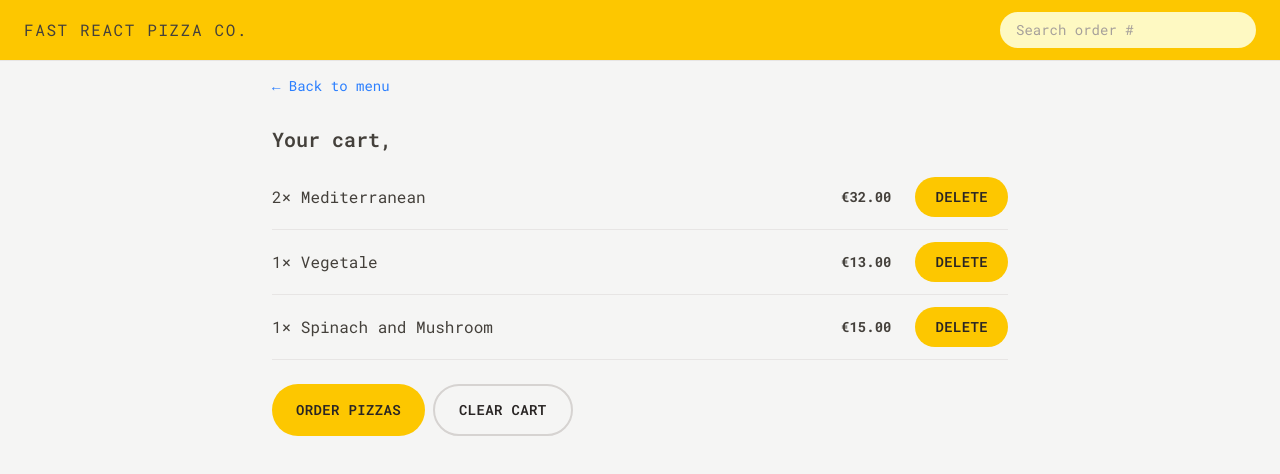
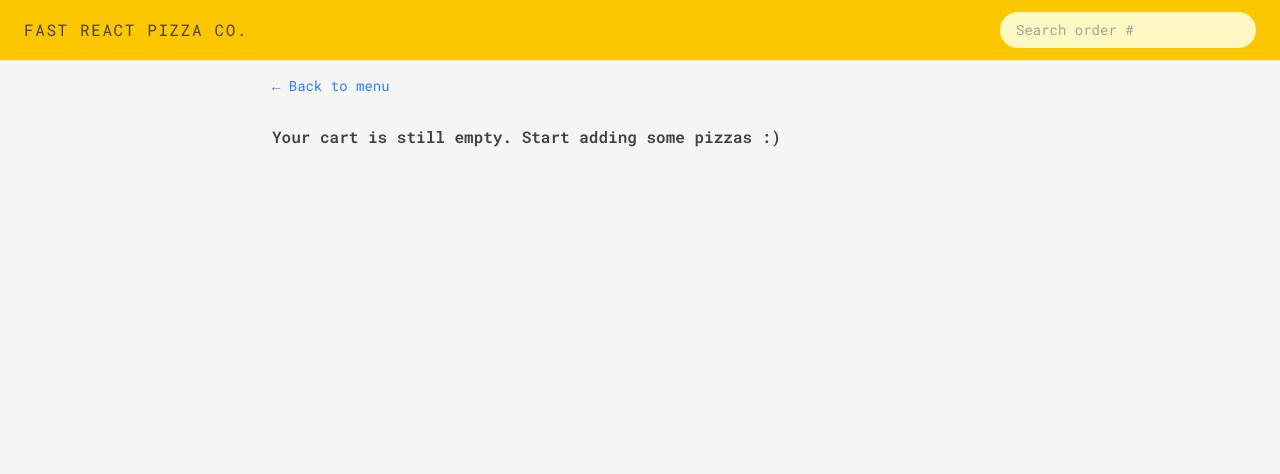
Before and after one commit to dal-gp/fast-react-pizza, a React (Vite) app: page /cart in a window 1280 px wide. Shown: the top 474 px of the page. Built offline with nearby package versions, Linux system fonts and the light colour scheme.

Commit message:
feat: wire Cart page to Redux, add clear cart, and empty cart state

```diff
--- a/src/features/cart/Cart.jsx
+++ b/src/features/cart/Cart.jsx
@@ -2,35 +2,25 @@ import { Link } from "react-router-dom";
 import LinkButton from "../../ui/LinkButton";
 import Button from "../../ui/Button";
 import CartItem from "./CartItem";
-import { useSelector } from "react-redux";
-
-const fakeCart = [
-  {
-    pizzaId: 12,
-    name: "Mediterranean",
-    quantity: 2,
-    unitPrice: 16,
-    totalPrice: 32,
-  },
-  {
-    pizzaId: 6,
-    name: "Vegetale",
-    quantity: 1,
-    unitPrice: 13,
-    totalPrice: 13,
-  },
-  {
-    pizzaId: 11,
-    name: "Spinach and Mushroom",
-    quantity: 1,
-    unitPrice: 15,
-    totalPrice: 15,
-  },
-];
+import { useDispatch, useSelector } from "react-redux";
+import { getUsername } from "../user/userSlice";
+import { clearCart, getCart } from "./cartSlice";
+import EmptyCart from "./EmptyCart";
 
 function Cart() {
-  const cart = fakeCart;
-  const username = useSelector((state) => state.user.username);
+  /**
+   * getCart selector reads state.cart.cart from Redux.
+   * Replaces the fakeCart array that was here before.
+   */
+  const cart = useSelector(getCart);
+  /**
+   * getUsername selector reads state.user.username from Redux.
+   */
+  const username = useSelector(getUsername);
+  const dispatch = useDispatch();
+
+  // Show empty state if cart has no item
+  if (!cart.length) return <EmptyCart />;
 
   return (
     <div className="px-4 py-3">
@@ -47,7 +37,13 @@ function Cart() {
         <Button type="primary" to="/order/new">
           Order pizzas
         </Button>
-        <Button type="secondary">Clear cart</Button>
+        {/**
+         * Inline dispatch - no handler function needed for a simple one-liner.
+         * clearCart() creates the action object, dispatch sends it to the store.
+         */}
+        <Button type="secondary" onClick={() => dispatch(clearCart())}>
+          Clear cart
+        </Button>
       </div>
     </div>
   );
--- a/src/features/cart/EmptyCart.jsx
+++ b/src/features/cart/EmptyCart.jsx
@@ -1,11 +1,13 @@
-import { Link } from 'react-router-dom';
+import LinkButton from "../../ui/LinkButton";
 
 function EmptyCart() {
   return (
-    <div>
-      <Link to="/menu">&larr; Back to menu</Link>
+    <div className="px-4 py-3">
+      <LinkButton to="/menu">&larr; Back to menu</LinkButton>
 
-      <p>Your cart is still empty. Start adding some pizzas :)</p>
+      <p className="mt-7 font-semibold">
+        Your cart is still empty. Start adding some pizzas :)
+      </p>
     </div>
   );
 }
--- a/src/features/cart/cartSlice.js
+++ b/src/features/cart/cartSlice.js
@@ -93,3 +93,6 @@ export const getTotalCartQuantity = (state) =>
 /** Total price of all items in the cart */
 export const getTotalCartPrice = (state) =>
   state.cart.cart.reduce((sum, item) => sum + item.totalPrice, 0);
+
+/** The raw cart array */
+export const getCart = (state) => state.cart.cart;
--- a/src/features/user/userSlice.js
+++ b/src/features/user/userSlice.js
@@ -24,7 +24,7 @@ async function fetchAddress() {
 }
 */
 const initialState = {
-  username: "", // empty unti user enters name on Homepage
+  username: "", // empty until user enters name on Homepage
 };
 
 const userSlice = createSlice({
@@ -45,3 +45,15 @@ const userSlice = createSlice({
 
 export const { updateName } = userSlice.actions; // action creators
 export default userSlice.reducer; // for configureStore
+
+/**
+ * Selectors - co-located in slice file so any component can import and reuse.
+ * Convention: prefix with 'get'.
+ *
+ * Note: state.user.username because:
+ *  state.user = the user slice (name: "user" in configureStore)
+ *  state.user.username = the username property in initialState
+ */
+
+/** The username */
+export const getUsername = (state) => state.user.username;
```
